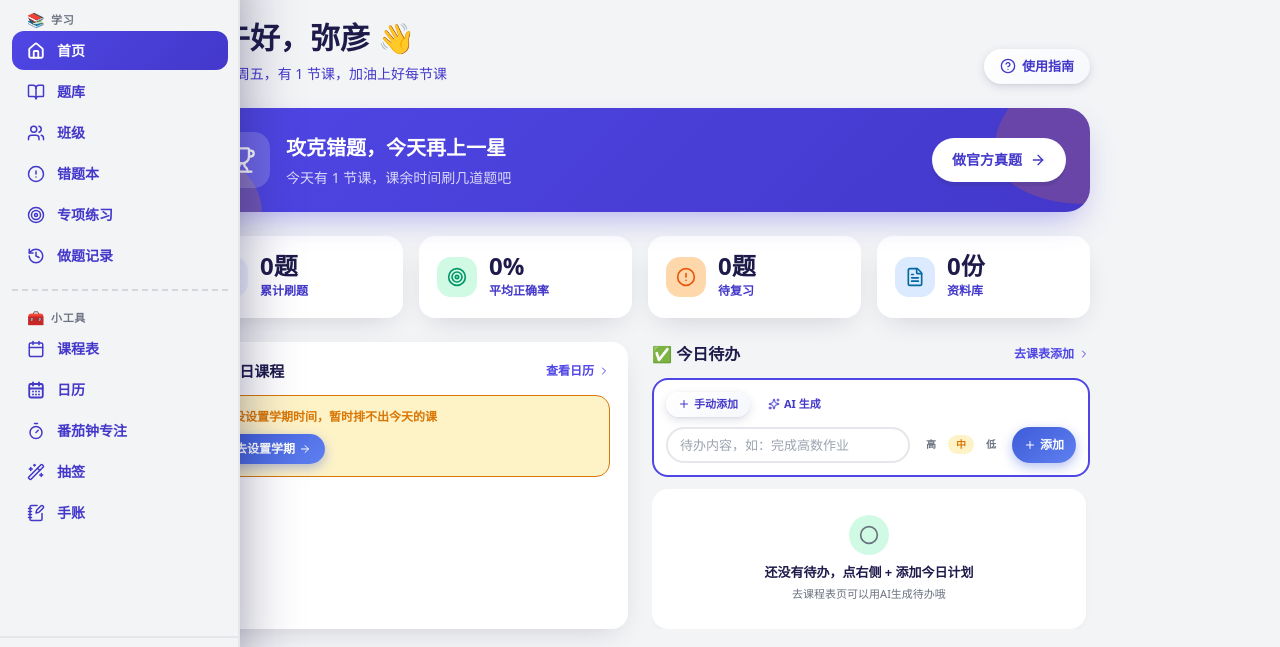
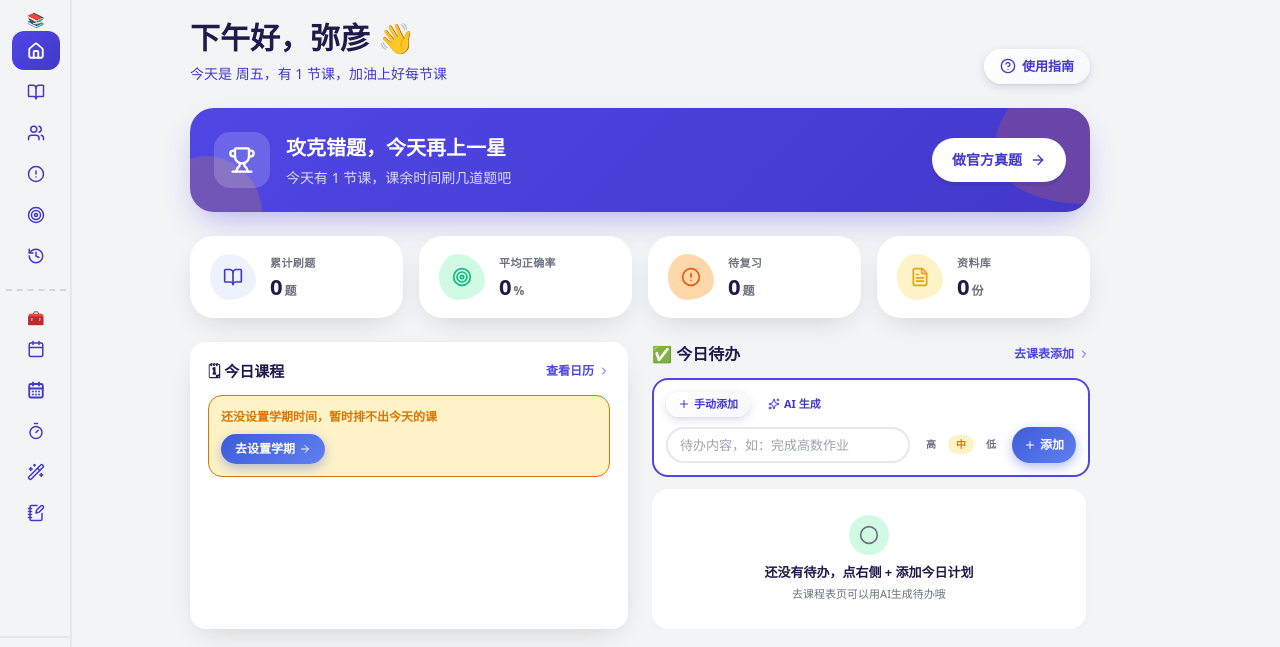
Before and after one commit to wyih1221/binary-study, a plain HTML site: page html/dashboard.html in a window 1280 px wide. Shown: the part 78-725 px from the top of the page. Drawn offline with Linux system fonts and the light colour scheme.

Commit message:
删除统计卡右上角光晕白边；概览/记录统计卡改用 v3-stat 统一结构

```diff
--- a/html/dashboard.html
+++ b/html/dashboard.html
@@ -191,92 +191,35 @@
                 </div>
             </div>
             <div class="mt-6 grid grid-cols-2 gap-4 md:grid-cols-4 bh-dash-stats" style="opacity: 1; transform: none;">
-                <div class="flex h-full flex-row items-center gap-3 rounded-2xl p-4 transition-all"
-                    style="background-color: var(--card); border: 2px solid var(--line); box-shadow: var(--shadow-soft); opacity: 1; transform: none;">
-                    <div class="flex items-center justify-between">
-                        <div class="flex size-10 items-center justify-center rounded-xl"
-                            style="background-color: var(--grape-soft);"><svg xmlns="http://www.w3.org/2000/svg"
-                                width="24" height="24" viewBox="0 0 24 24" fill="none" stroke="currentColor"
-                                stroke-width="2" stroke-linecap="round" stroke-linejoin="round"
-                                class="lucide lucide-book-open size-5" aria-hidden="true"
-                                style="color: var(--grape-deep);">
-                                <path d="M12 7v14"></path>
-                                <path
-                                    d="M3 18a1 1 0 0 1-1-1V4a1 1 0 0 1 1-1h5a4 4 0 0 1 4 4 4 4 0 0 1 4-4h5a1 1 0 0 1 1 1v13a1 1 0 0 1-1 1h-6a3 3 0 0 0-3 3 3 3 0 0 0-3-3z">
-                                </path>
-                            </svg></div>
+                    <div class="v3-stat">
+                        <div class="v3-stat-ic bg-grape-soft text-grape-deep"><svg xmlns="http://www.w3.org/2000/svg" width="24" height="24" viewBox="0 0 24 24" fill="none" stroke="currentColor" stroke-width="2" stroke-linecap="round" stroke-linejoin="round" class="lucide lucide-book-open size-5" aria-hidden="true"> <path d="M12 7v14"></path> <path d="M3 18a1 1 0 0 1-1-1V4a1 1 0 0 1 1-1h5a4 4 0 0 1 4 4 4 4 0 0 1 4-4h5a1 1 0 0 1 1 1v13a1 1 0 0 1-1 1h-6a3 3 0 0 0-3 3 3 3 0 0 0-3-3z"> </path> </svg></div>
+                        <div>
+                            <div class="v3-stat-label">累计刷题</div>
+                            <div class="v3-stat-val tabular-nums">0<em>题</em></div>
+                        </div>
                     </div>
-                    <div class="flex min-w-0 flex-1 flex-col">
-                        <div class="text-[24px] font-extrabold leading-none tabular-nums" style="color: var(--ink);">0题
+                    <div class="v3-stat">
+                        <div class="v3-stat-ic bg-mint-soft text-mint"><svg xmlns="http://www.w3.org/2000/svg" width="24" height="24" viewBox="0 0 24 24" fill="none" stroke="currentColor" stroke-width="2" stroke-linecap="round" stroke-linejoin="round" class="lucide lucide-target size-5" aria-hidden="true"> <circle cx="12" cy="12" r="10"></circle> <circle cx="12" cy="12" r="6"></circle> <circle cx="12" cy="12" r="2"></circle> </svg></div>
+                        <div>
+                            <div class="v3-stat-label">平均正确率</div>
+                            <div class="v3-stat-val tabular-nums">0<em>%</em></div>
                         </div>
-                        <div class="mt-1 text-[12px] font-bold" style="color: var(--ink-soft);">累计刷题</div>
+                    </div>
+                    <div class="v3-stat">
+                        <div class="v3-stat-ic bg-peach-soft text-peach-deep"><svg xmlns="http://www.w3.org/2000/svg" width="24" height="24" viewBox="0 0 24 24" fill="none" stroke="currentColor" stroke-width="2" stroke-linecap="round" stroke-linejoin="round" class="lucide lucide-circle-alert size-5" aria-hidden="true"> <circle cx="12" cy="12" r="10"></circle> <line x1="12" x2="12" y1="8" y2="12"></line> <line x1="12" x2="12.01" y1="16" y2="16"></line> </svg></div>
+                        <div>
+                            <div class="v3-stat-label">待复习</div>
+                            <div class="v3-stat-val tabular-nums">0<em>题</em></div>
+                        </div>
+                    </div>
+                    <div class="v3-stat">
+                        <div class="v3-stat-ic bg-mango-soft text-mango"><svg xmlns="http://www.w3.org/2000/svg" width="24" height="24" viewBox="0 0 24 24" fill="none" stroke="currentColor" stroke-width="2" stroke-linecap="round" stroke-linejoin="round" class="lucide lucide-file-text size-5" aria-hidden="true"> <path d="M6 22a2 2 0 0 1-2-2V4a2 2 0 0 1 2-2h8a2.4 2.4 0 0 1 1.704.706l3.588 3.588A2.4 2.4 0 0 1 20 8v12a2 2 0 0 1-2 2z"> </path> <path d="M14 2v5a1 1 0 0 0 1 1h5"></path> <path d="M10 9H8"></path> <path d="M16 13H8"></path> <path d="M16 17H8"></path> </svg></div>
+                        <div>
+                            <div class="v3-stat-label">资料库</div>
+                            <div class="v3-stat-val tabular-nums">0<em>份</em></div>
+                        </div>
                     </div>
                 </div>
-                <div class="flex h-full flex-row items-center gap-3 rounded-2xl p-4 transition-all"
-                    style="background-color: var(--card); border: 2px solid var(--line); box-shadow: var(--shadow-soft); opacity: 1; transform: none;">
-                    <div class="flex items-center justify-between">
-                        <div class="flex size-10 items-center justify-center rounded-xl"
-                            style="background-color: var(--mint-soft, #e8f7ef);"><svg xmlns="http://www.w3.org/2000/svg"
-                                width="24" height="24" viewBox="0 0 24 24" fill="none" stroke="currentColor"
-                                stroke-width="2" stroke-linecap="round" stroke-linejoin="round"
-                                class="lucide lucide-target size-5" aria-hidden="true"
-                                style="color: var(--mint-deep, #2d8a5f);">
-                                <circle cx="12" cy="12" r="10"></circle>
-                                <circle cx="12" cy="12" r="6"></circle>
-                                <circle cx="12" cy="12" r="2"></circle>
-                            </svg></div>
-                    </div>
-                    <div class="flex min-w-0 flex-1 flex-col">
-                        <div class="text-[24px] font-extrabold leading-none tabular-nums" style="color: var(--ink);">0%
-                        </div>
-                        <div class="mt-1 text-[12px] font-bold" style="color: var(--ink-soft);">平均正确率</div>
-                    </div>
-                </div>
-                <div class="flex h-full flex-row items-center gap-3 rounded-2xl p-4 transition-all"
-                    style="background-color: var(--card); border: 2px solid var(--line); box-shadow: var(--shadow-soft); opacity: 1; transform: none;">
-                    <div class="flex items-center justify-between">
-                        <div class="flex size-10 items-center justify-center rounded-xl"
-                            style="background-color: var(--peach-soft);"><svg xmlns="http://www.w3.org/2000/svg"
-                                width="24" height="24" viewBox="0 0 24 24" fill="none" stroke="currentColor"
-                                stroke-width="2" stroke-linecap="round" stroke-linejoin="round"
-                                class="lucide lucide-circle-alert size-5" aria-hidden="true"
-                                style="color: var(--peach-deep);">
-                                <circle cx="12" cy="12" r="10"></circle>
-                                <line x1="12" x2="12" y1="8" y2="12"></line>
-                                <line x1="12" x2="12.01" y1="16" y2="16"></line>
-                            </svg></div>
-                    </div>
-                    <div class="flex min-w-0 flex-1 flex-col">
-                        <div class="text-[24px] font-extrabold leading-none tabular-nums" style="color: var(--ink);">0题
-                        </div>
-                        <div class="mt-1 text-[12px] font-bold" style="color: var(--ink-soft);">待复习</div>
-                    </div>
-                </div>
-                <div class="flex h-full flex-row items-center gap-3 rounded-2xl p-4 transition-all"
-                    style="background-color: var(--card); border: 2px solid var(--line); box-shadow: var(--shadow-soft); opacity: 1; transform: none;">
-                    <div class="flex items-center justify-between">
-                        <div class="flex size-10 items-center justify-center rounded-xl"
-                            style="background-color: var(--sky-soft, #e0f2fe);"><svg xmlns="http://www.w3.org/2000/svg"
-                                width="24" height="24" viewBox="0 0 24 24" fill="none" stroke="currentColor"
-                                stroke-width="2" stroke-linecap="round" stroke-linejoin="round"
-                                class="lucide lucide-file-text size-5" aria-hidden="true"
-                                style="color: var(--sky-deep, #0369a1);">
-                                <path
-                                    d="M6 22a2 2 0 0 1-2-2V4a2 2 0 0 1 2-2h8a2.4 2.4 0 0 1 1.704.706l3.588 3.588A2.4 2.4 0 0 1 20 8v12a2 2 0 0 1-2 2z">
-                                </path>
-                                <path d="M14 2v5a1 1 0 0 0 1 1h5"></path>
-                                <path d="M10 9H8"></path>
-                                <path d="M16 13H8"></path>
-                                <path d="M16 17H8"></path>
-                            </svg></div>
-                    </div>
-                    <div class="flex min-w-0 flex-1 flex-col">
-                        <div class="text-[24px] font-extrabold leading-none tabular-nums" style="color: var(--ink);">0份
-                        </div>
-                        <div class="mt-1 text-[12px] font-bold" style="color: var(--ink-soft);">资料库</div>
-                    </div>
-                </div>
-            </div>
             <div class="mt-6 grid grid-cols-1 gap-6 lg:grid-cols-2 lg:items-stretch">
                 <div class="flex h-full flex-col" style="opacity: 1; transform: none;">
                     <div class="flex h-full flex-col rounded-2xl p-4"
```
Also changed, not shown: html/records.html (+20 -49 lines), css/site-base.css.
